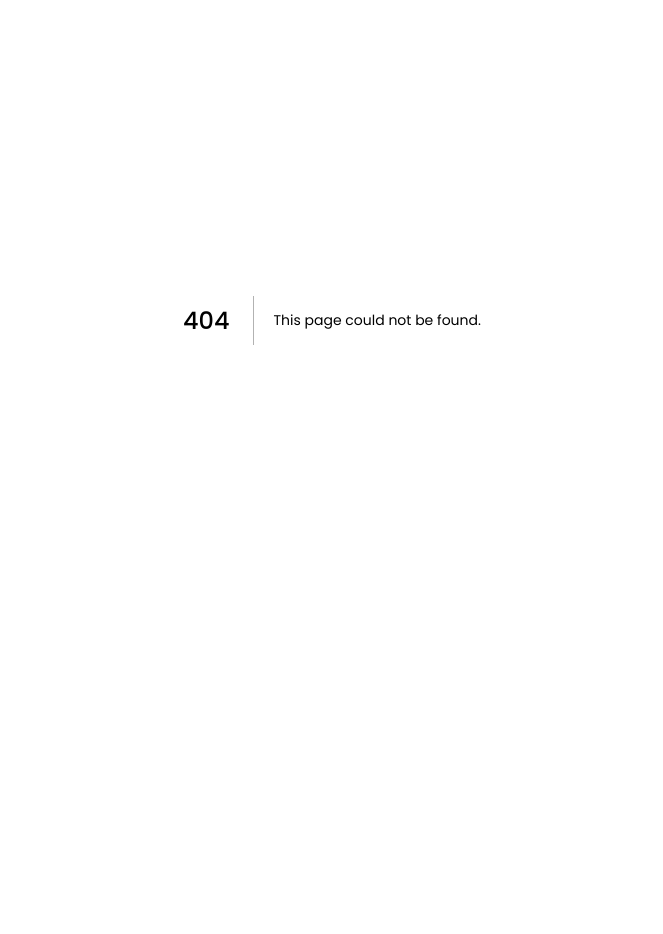
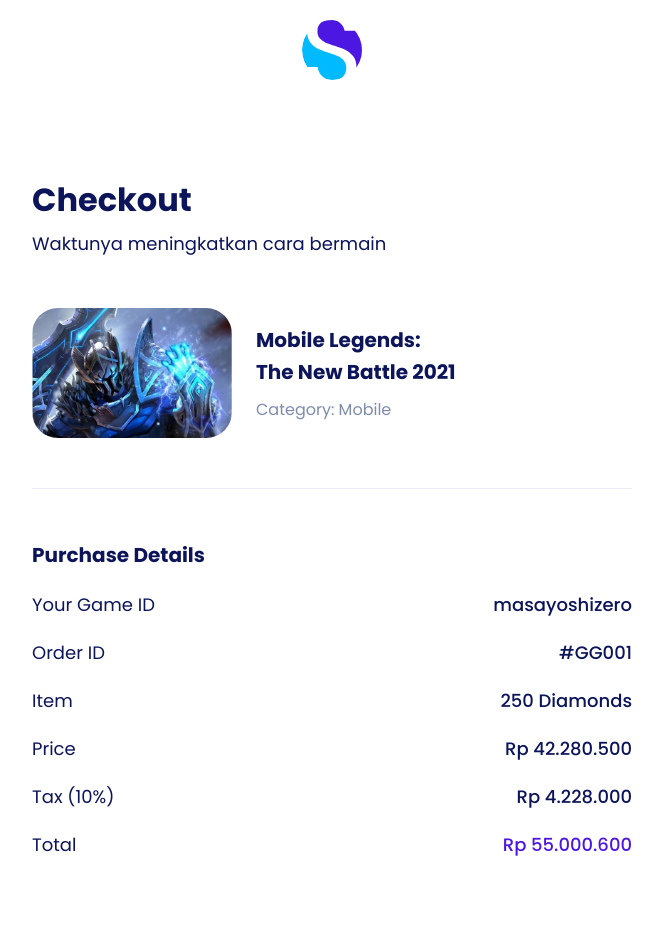
Before and after one commit to sholeh007/nextjs-top-up-game, a Next.js app: page /checkout/1 in a window 1280 px wide. Before the commit this address had no page. Shown: the part 80-1014 px from the top of the page, without its empty margins (308-971 px from the left). Before the commit the page ends 800 px from the top, so only its background shows below. Built offline with nearby package versions, Linux system fonts and the light colour scheme.

Commit message:
convert page checkout html

```diff
--- a/pages/_app.tsx
+++ b/pages/_app.tsx
@@ -1,6 +1,7 @@
 import "../styles/homepage.css";
 import "../styles/utilities.css";
 import "../styles/detail.css";
+import "../styles/checkout.css";
 import "aos/dist/aos.css";
 import type { AppProps } from "next/app";
 import Script from "next/script";
--- /dev/null
+++ b/pages/checkout/[id].tsx
@@ -0,0 +1,126 @@
+export default function Checkout() {
+  return (
+    <section className="checkout mx-auto pt-md-100 pb-md-145 pt-30 pb-30">
+      <div className="container-fluid">
+        <div className="logo text-md-center text-start pb-50">
+          <a className="" href="#">
+            <svg
+              width="60"
+              height="60"
+              viewBox="0 0 60 60"
+              fill="none"
+              xmlns="http://www.w3.org/2000/svg"
+            >
+              <mask
+                id="mask0"
+                mask-type="alpha"
+                maskUnits="userSpaceOnUse"
+                x="0"
+                y="0"
+                width="60"
+                height="60"
+              >
+                <circle cx="30" cy="30" r="30" fill="#3546AB" />
+              </mask>
+              <g mask="url(#mask0)">
+                <circle cx="30" cy="30" r="30" fill="#00BAFF" />
+                <path
+                  d="M41.5001 35.0001C52.3001 38.2001 49.6668 48.0001 47.0001 52.5001L71.0001 60.5001L79.5001 -12.9999C63.6667 -13.8333 29.5001 -14.9999 19.5001 -12.9999C7.00007 -10.4999 13.5001 4.00006 12.0001 14.0001C10.5001 24.0001 28.0001 31.0001 41.5001 35.0001Z"
+                  fill="#4D17E2"
+                />
+                <path
+                  d="M54.495 47.785C54.495 51.285 53.655 54.54 51.975 57.55C50.295 60.56 47.74 63.01 44.31 64.9C40.88 66.79 36.645 67.735 31.605 67.735C26.705 67.735 22.33 66.86 18.48 65.11C14.7 63.29 11.655 60.84 9.345 57.76C7.105 54.61 5.81 51.04 5.46 47.05H15.645C15.855 49.15 16.555 51.215 17.745 53.245C19.005 55.205 20.755 56.85 22.995 58.18C25.305 59.44 28.07 60.07 31.29 60.07C35.49 60.07 38.71 58.95 40.95 56.71C43.19 54.47 44.31 51.6 44.31 48.1C44.31 45.09 43.505 42.64 41.895 40.75C40.355 38.86 38.43 37.39 36.12 36.34C33.81 35.22 30.66 34.03 26.67 32.77C21.98 31.23 18.2 29.795 15.33 28.465C12.53 27.065 10.115 25 8.085 22.27C6.125 19.54 5.145 15.935 5.145 11.455C5.145 7.60499 6.055 4.20999 7.875 1.27C9.765 -1.67 12.425 -3.945 15.855 -5.555C19.355 -7.165 23.45 -7.97 28.14 -7.97C35.42 -7.97 41.195 -6.185 45.465 -2.615C49.735 0.884996 52.22 5.365 52.92 10.825H42.63C42.07 7.885 40.565 5.295 38.115 3.055C35.665 0.814997 32.34 -0.305003 28.14 -0.305003C24.29 -0.305003 21.21 0.709996 18.9 2.73999C16.59 4.69999 15.435 7.5 15.435 11.14C15.435 14.01 16.17 16.355 17.64 18.175C19.18 19.925 21.07 21.325 23.31 22.375C25.55 23.355 28.63 24.475 32.55 25.735C37.31 27.275 41.125 28.745 43.995 30.145C46.935 31.545 49.42 33.68 51.45 36.55C53.48 39.35 54.495 43.095 54.495 47.785Z"
+                  fill="white"
+                />
+              </g>
+            </svg>
+          </a>
+        </div>
+        <div className="title-text pt-md-50 pt-0">
+          <h2 className="text-4xl fw-bold color-palette-1 mb-10">Checkout</h2>
+          <p className="text-lg color-palette-1 mb-0">
+            Waktunya meningkatkan cara bermain
+          </p>
+        </div>
+        <div className="game-checkout d-flex flex-row align-items-center pt-md-50 pb-md-50 pt-30 pb-30">
+          <div className="pe-4">
+            <div className="cropped">
+              <img src="/img/Thumbnail-3.png" className="img-fluid" alt="" />
+            </div>
+          </div>
+          <div>
+            <p className="fw-bold text-xl color-palette-1 mb-10">
+              Mobile Legends:
+              <br /> The New Battle 2021
+            </p>
+            <p className="color-palette-2 m-0">Category: Mobile</p>
+          </div>
+        </div>
+        <hr />
+        <div className="purchase pt-md-50 pt-30">
+          <h2 className="fw-bold text-xl color-palette-1 mb-20">
+            Purchase Details
+          </h2>
+          <p className="text-lg color-palette-1 mb-20">
+            Your Game ID <span className="purchase-details">masayoshizero</span>
+          </p>
+          <p className="text-lg color-palette-1 mb-20">
+            Order ID <span className="purchase-details">#GG001</span>
+          </p>
+          <p className="text-lg color-palette-1 mb-20">
+            Item <span className="purchase-details">250 Diamonds</span>
+          </p>
+          <p className="text-lg color-palette-1 mb-20">
+            Price <span className="purchase-details">Rp 42.280.500</span>
+          </p>
+          <p className="text-lg color-palette-1 mb-20">
+            Tax (10%) <span className="purchase-details">Rp 4.228.000</span>
+          </p>
+          <p className="text-lg color-palette-1 mb-20">
+            Total{" "}
+            <span className="purchase-details color-palette-4">
+              Rp 55.000.600
+            </span>
+          </p>
+        </div>
+        <div className="payment pt-md-50 pb-md-50 pt-10 pb-10">
+          <h2 className="fw-bold text-xl color-palette-1 mb-20">
+            Payment Informations
+          </h2>
+          <p className="text-lg color-palette-1 mb-20">
+            Your Account Name{" "}
+            <span className="purchase-details">Masayoshi Angga Zero</span>
+          </p>
+          <p className="text-lg color-palette-1 mb-20">
+            Type <span className="payment-details">Worldwide Transfer</span>
+          </p>
+          <p className="text-lg color-palette-1 mb-20">
+            Bank Name <span className="payment-details">Mandiri</span>
+          </p>
+          <p className="text-lg color-palette-1 mb-20">
+            Bank Account Name{" "}
+            <span className="payment-details">PT Store GG Indonesia</span>
+          </p>
+          <p className="text-lg color-palette-1 mb-20">
+            Bank Number{" "}
+            <span className="payment-details">1800 - 9090 - 2021</span>
+          </p>
+        </div>
+        <label className="checkbox-label text-lg color-palette-1">
+          I have transferred the money
+          <input type="checkbox" />
+          <span className="checkmark"></span>
+        </label>
+        <div className="d-md-block d-flex flex-column w-100 pt-50">
+          <a
+            className="btn btn-confirm-payment rounded-pill fw-medium text-white border-0 text-lg"
+            href="./complete-checkout.html"
+            role="button"
+          >
+            Confirm Payment
+          </a>
+        </div>
+      </div>
+    </section>
+  );
+}
--- /dev/null
+++ b/styles/checkout.css
@@ -0,0 +1,119 @@
+/* Checkout */
+.checkout{
+    max-width: 800px;
+}
+
+.checkout .img-fluid{
+    max-width: 100%;
+    height: auto;
+    border-radius: 1.625rem;
+}
+
+.checkout .cropped {
+  width: 110px;
+  height: 140px;
+  overflow: hidden;
+  border-radius: 1.625rem;
+}
+
+.checkout .cropped img {
+  margin: -10px 0px 0px 0px;
+}
+
+.checkout hr{
+    margin: 0;
+    background-color:#E7EAF5;
+    border: 0;
+    opacity: 1;
+}
+
+.checkout span.purchase-details,
+.checkout span.payment-details {
+    display: block;
+    font-weight: 500;
+}
+
+.checkout .checkbox-label {
+    display: block;
+    position: relative;
+    padding-left: 35px;
+    cursor: pointer;
+    -webkit-user-select: none;
+    -moz-user-select: none;
+    -ms-user-select: none;
+    user-select: none;
+  }
+
+  .checkout .checkbox-label input {
+    position: absolute;
+    opacity: 0;
+    cursor: pointer;
+    height: 0;
+    width: 0;
+  }
+
+  .checkout .checkmark {
+      transition: all 0.06s linear;
+    position: absolute;
+    top: 3px;
+    left: 0;
+    height: 22px;
+    width: 22px;
+    border-radius: 0.375rem;
+    border: 2px solid #0C145A;
+  }
+
+  .checkout .checkbox-label input:checked ~ .checkmark {
+    background-color: #FFFFFF;
+    border: 2px solid #00BAFF;
+  }
+
+  .checkout .checkmark:after {
+    content: "";
+    position: absolute;
+    display: none;
+  }
+
+  .checkout .checkbox-label input:checked ~ .checkmark:after {
+    display: block;
+  }
+
+  .checkout .checkbox-label .checkmark:after {
+    width: 14px;
+    height: 14px;
+    background-color: #00BAFF;
+    border-radius: 0.25rem;
+    left: 50%;
+    top: 50%;
+    transform: translate(-50%, -50%);
+  }
+
+  .checkout .btn-confirm-payment{
+      padding: 0.75rem 2.875rem;
+      background-color: #4D17E2;
+  }
+
+  .checkout .img-checkout{
+    width:110px;
+    height:140px;
+  }
+
+
+  /* Medium devices (landscape phones, 768px and up) */
+@media (min-width: 768px) {
+    .checkout span.purchase-details,
+    .checkout span.payment-details {
+        float: right;
+      }
+
+    .checkout .cropped {
+      width: 200px;
+      height: 130px;
+      overflow: hidden;
+      border-radius: 1.625rem;
+    }
+
+  }
+
+
+/*  */
```
